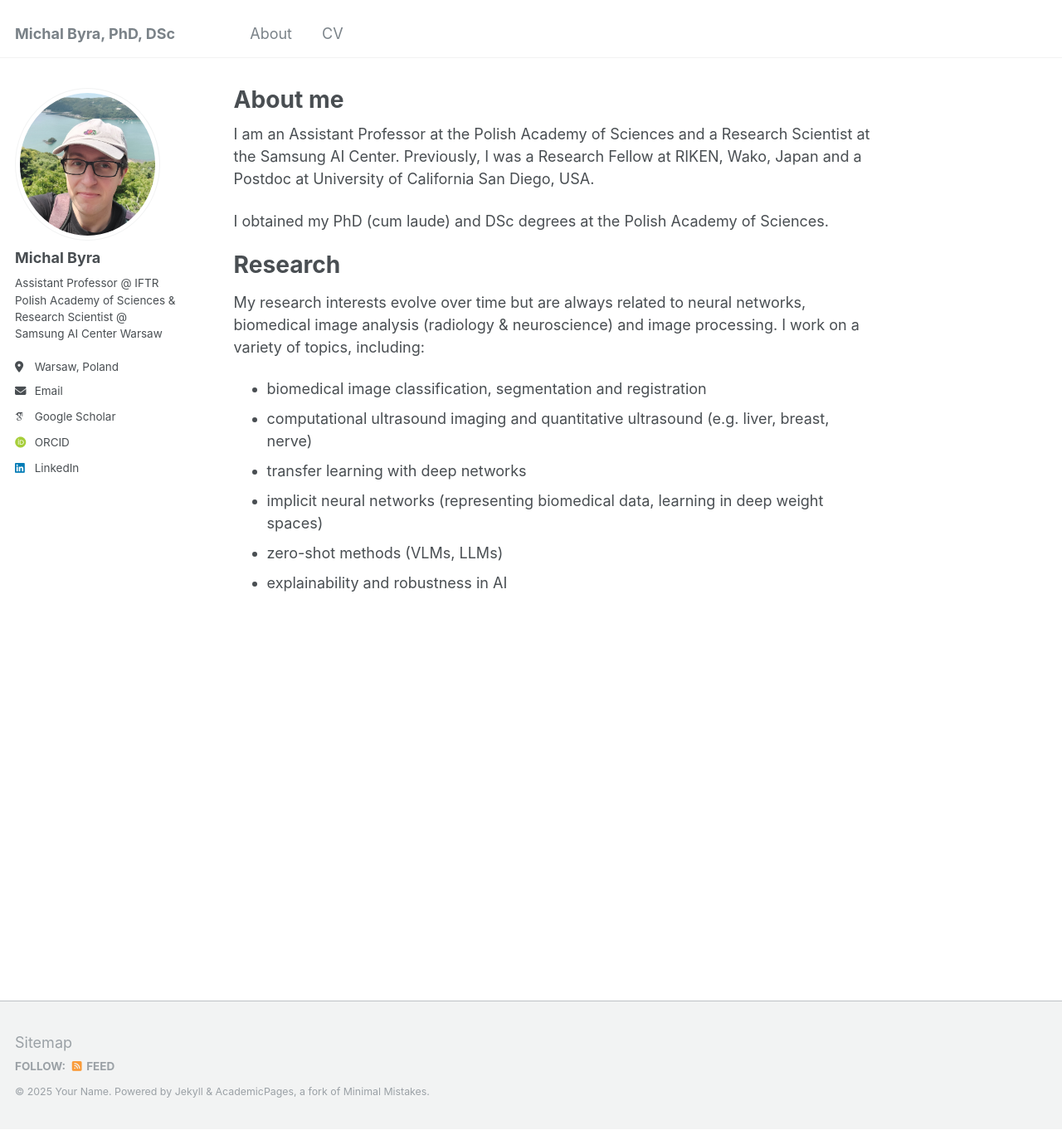
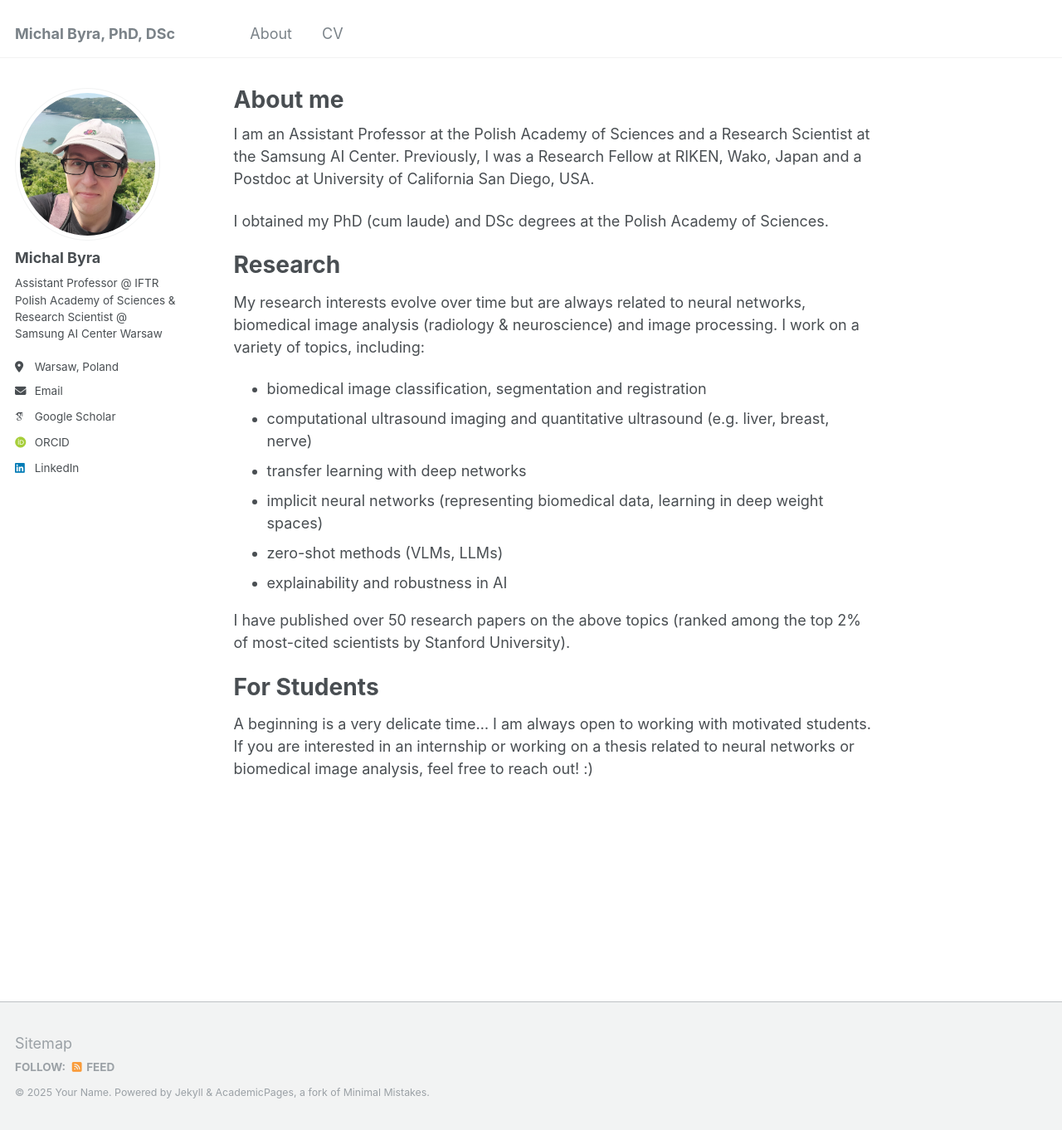
Before and after one commit to mbyr/mbyr.github.io, a Jekyll site: the page built from _pages/about.md, in a window 1280 px wide and 1362 px high. Shown: the whole window at 83% size. Built offline with Jekyll 4.4.1, drawn with Linux system fonts in a browser that asks for light colours; some web fonts are replaced.

Commit message:
Update about.md

```diff
--- a/_pages/about.md
+++ b/_pages/about.md
@@ -21,3 +21,9 @@ My research interests evolve over time but are always related to neural networks
 * implicit neural networks (representing biomedical data, learning in deep weight spaces)
 * zero-shot methods (VLMs, LLMs)
 * explainability and robustness in AI
+
+I have published over 50 research papers on the above topics (ranked among the top 2% of most-cited scientists by Stanford University).
+
+# For Students
+
+A beginning is a very delicate time... I am always open to working with motivated students. If you are interested in an internship or working on a thesis related to neural networks or biomedical image analysis, feel free to reach out! :)
```
